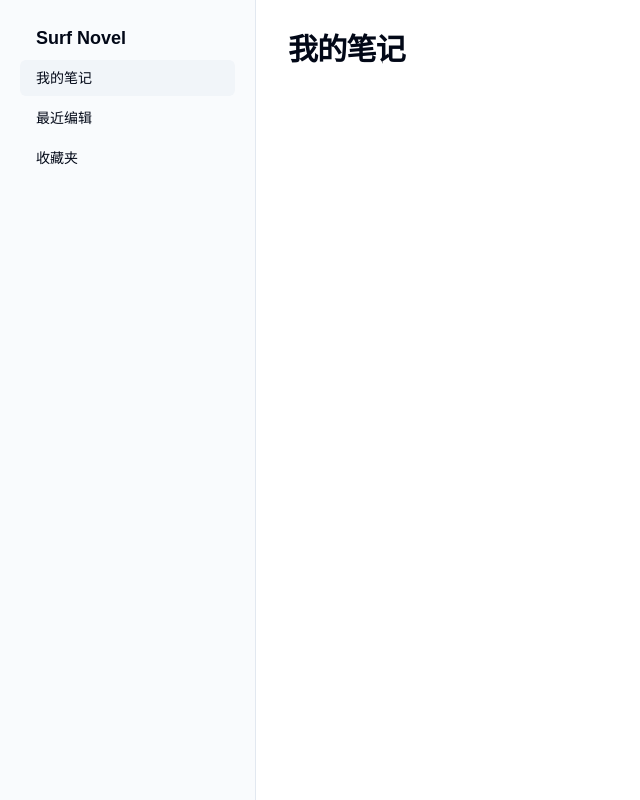
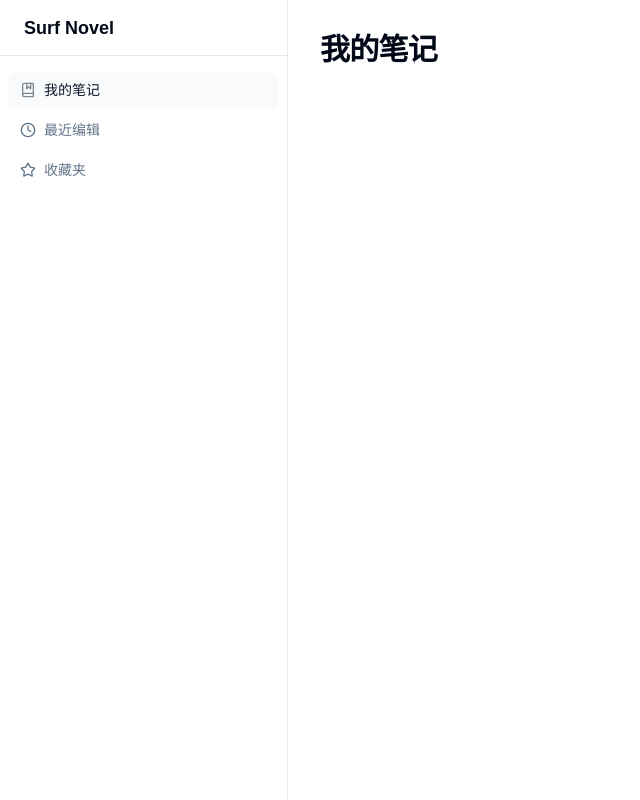
Before and after one commit to marvin-season/surf-novel, a Next.js app: page /notes in a window 1280 px wide. Shown: the whole page, without its empty margins (0-640 px from the left). Built offline with nearby package versions, Linux system fonts and the light colour scheme.

Commit message:
feat：样式优化

```diff
--- a/package.json
+++ b/package.json
@@ -14,6 +14,7 @@
     "@radix-ui/react-slot": "^1.1.1",
     "class-variance-authority": "^0.7.1",
     "clsx": "^2.1.1",
+    "framer-motion": "^11.14.4",
     "lucide-react": "^0.468.0",
     "next": "15.1.0",
     "react": "^19.0.0",
@@ -23,6 +24,7 @@
     "slate-react": "^0.112.0",
     "sonner": "^1.7.1",
     "tailwind-merge": "^2.5.5",
+    "tailwind-scrollbar": "^3.1.0",
     "tailwindcss-animate": "^1.0.7"
   },
   "devDependencies": {
--- a/src/app/(main)/layout.tsx
+++ b/src/app/(main)/layout.tsx
@@ -2,19 +2,23 @@
 
 import { MainLayout } from "@/components/layout/main-layout"
 import { SidebarNav } from "@/components/layout/sidebar-nav"
+import { BookMarked, Clock, Star } from "lucide-react"
 
 const sidebarNavItems = [
   {
     title: "我的笔记",
     href: "/notes",
+    icon: <BookMarked className="h-4 w-4" />,
   },
   {
     title: "最近编辑",
     href: "/recent",
+    icon: <Clock className="h-4 w-4" />,
   },
   {
     title: "收藏夹",
     href: "/favorites",
+    icon: <Star className="h-4 w-4" />,
   },
 ]
 
@@ -26,9 +30,11 @@ export default function MainAppLayout({
   return (
     <MainLayout
       sidebar={
-        <div className="space-y-6 py-4 px-2">
-          <div className="px-3 py-2">
-            <h2 className="mb-2 px-4 text-lg font-semibold">Surf Novel</h2>
+        <div className="flex h-full flex-col">
+          <div className="flex h-14 items-center border-b px-6">
+            <h2 className="text-lg font-semibold">Surf Novel</h2>
+          </div>
+          <div className="flex-1 overflow-auto py-4">
             <SidebarNav items={sidebarNavItems} />
           </div>
         </div>
--- a/src/components/layout/main-layout.tsx
+++ b/src/components/layout/main-layout.tsx
@@ -9,16 +9,21 @@ interface MainLayoutProps {
 
 export function MainLayout({ children, className, sidebar }: MainLayoutProps) {
   return (
-    <div className="flex h-screen bg-background">
+    <div className="flex h-screen overflow-hidden bg-background">
       {/* 侧边栏 */}
       {sidebar && (
-        <aside className="w-64 border-r bg-muted/40">
+        <aside className="hidden md:flex w-72 flex-col border-r bg-muted/5">
           {sidebar}
         </aside>
       )}
 
       {/* 主内容区 */}
-      <main className={cn("flex-1 overflow-auto", className)}>
+      <main className={cn(
+        "flex-1 overflow-y-auto",
+        "scrollbar-thin scrollbar-thumb-gray-300 scrollbar-track-transparent",
+        "hover:scrollbar-thumb-gray-400 dark:scrollbar-thumb-gray-600 dark:hover:scrollbar-thumb-gray-500",
+        className
+      )}>
         {children}
       </main>
     </div>
--- a/src/components/layout/sidebar-nav.tsx
+++ b/src/components/layout/sidebar-nav.tsx
@@ -4,6 +4,7 @@ import Link from "next/link"
 import { usePathname } from "next/navigation"
 import { cn } from "@/lib/utils"
 import { buttonVariants } from "@/components/ui/button"
+import { motion } from "framer-motion"
 
 interface SidebarNavProps extends React.HTMLAttributes<HTMLElement> {
   items: {
@@ -19,28 +20,42 @@ export function SidebarNav({ className, items, ...props }: SidebarNavProps) {
   return (
     <nav
       className={cn(
-        "flex space-x-2 lg:flex-col lg:space-x-0 lg:space-y-1",
+        "flex flex-col space-y-1 px-2",
         className
       )}
       {...props}
     >
-      {items.map((item) => (
+      {items.map((item) => {
+        const isActive = pathname === item.href
+        return (
           <Link
             key={item.href}
             href={item.href}
             className={cn(
-            buttonVariants({ variant: "ghost" }),
-            pathname === item.href
-              ? "bg-muted hover:bg-muted"
-              : "hover:bg-transparent hover:underline",
-            "justify-start",
-            "w-full"
+              "relative flex items-center rounded-lg px-3 py-2 text-sm font-medium transition-all",
+              "hover:bg-accent/50 hover:text-accent-foreground",
+              isActive ? "text-primary" : "text-muted-foreground",
             )}
           >
-          {item.icon && <span className="mr-2">{item.icon}</span>}
-          {item.title}
+            {isActive && (
+              <motion.div
+                layoutId="activeNav"
+                className="absolute inset-0 rounded-lg bg-accent/50"
+                initial={{ opacity: 0 }}
+                animate={{ opacity: 1 }}
+                exit={{ opacity: 0 }}
+                transition={{ duration: 0.2 }}
+              />
+            )}
+            {item.icon && (
+              <span className="mr-2 h-4 w-4">
+                {item.icon}
+              </span>
+            )}
+            <span className="relative">{item.title}</span>
           </Link>
-      ))}
+        )
+      })}
     </nav>
   )
 }
--- a/tailwind.config.ts
+++ b/tailwind.config.ts
@@ -58,5 +58,5 @@ export default {
       }
     }
   },
-  plugins: [require("tailwindcss-animate")],
+  plugins: [require("tailwindcss-animate"), require("tailwind-scrollbar")],
 } satisfies Config;
```
Also changed, not shown: 1 other file (tests, documents, lock files or other folders). Lines whose indentation alone changed are shown as unchanged.
